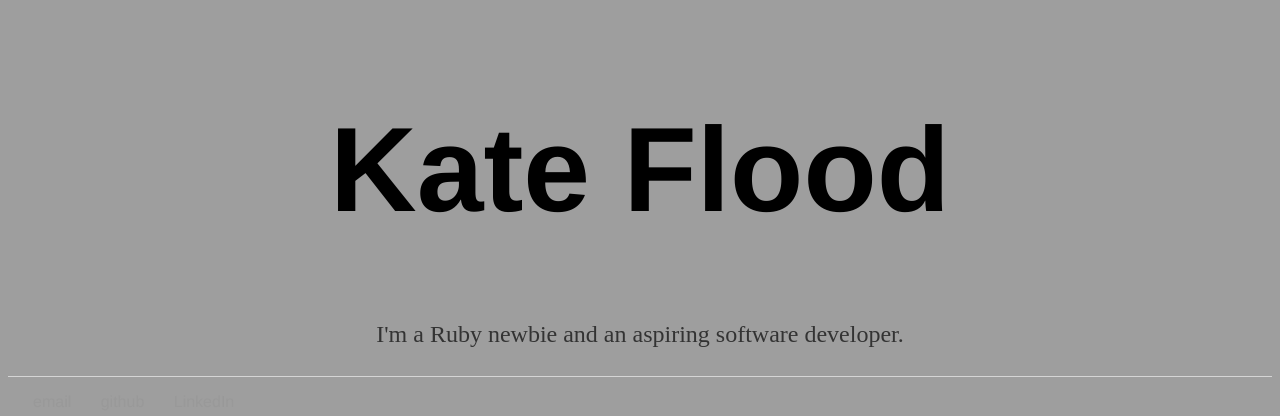
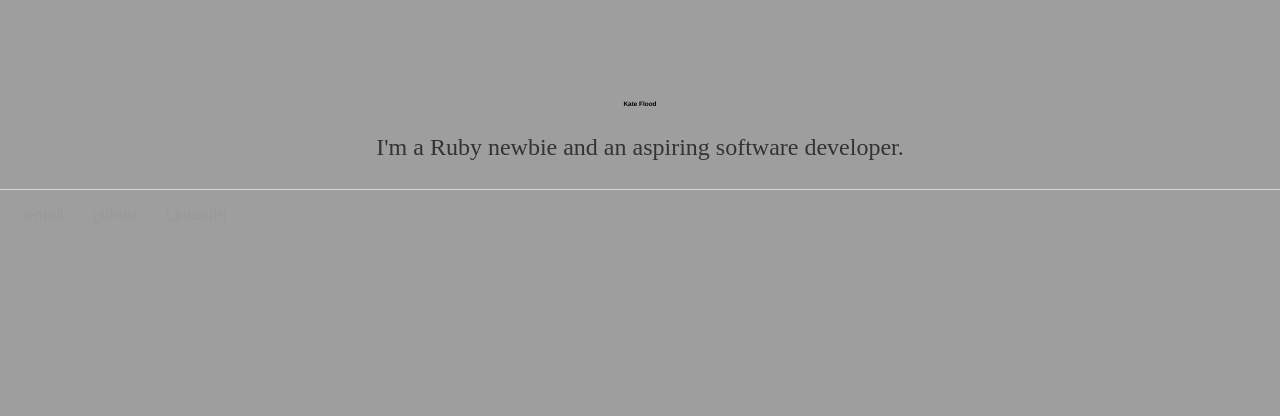
Before and after one commit to keflood/keflood.github.io, a Jekyll site: the page built from index.html, in a window 1280 px wide. Shown: the top 416 px of the page. Built offline with Jekyll 4.4.1, drawn with Linux system fonts in a browser that asks for light colours.

Commit message:
Update main.css

```diff
--- a/css/main.css
+++ b/css/main.css
@@ -1,5 +1,5 @@
 body {
-   /* margin: auto;*/
+   margin: auto;
     background-image: url("../http://photos.google.com/album/AF1QipOkAsYAWBmyA4Hjc0VRbQBvQheqcNZZ5CyPi4HC/photo/AF1QipPMU3Q5UITMeQAzdcLhWUVls8aU1oVHFUnrduq2");
  /*  background-repeat:no-repeat;
 background-position: center center, center top;
@@ -27,7 +27,7 @@ a:hover {
 }
 h1 {
     text-align: center;
-    font-size: 120px;
+    font-size: 40%;
     font-family:'Helvetica', 'Sans-Serif';
     margin-top: 100px;
 }
```
